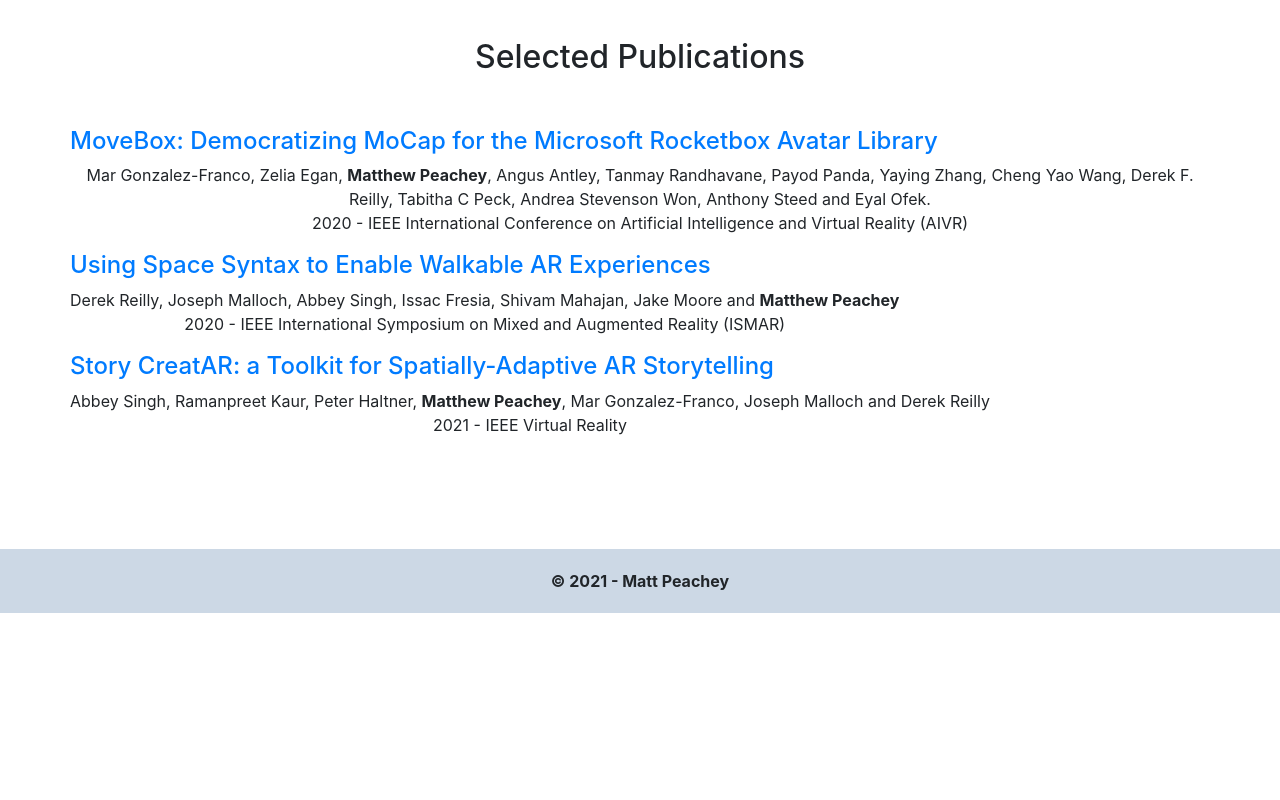
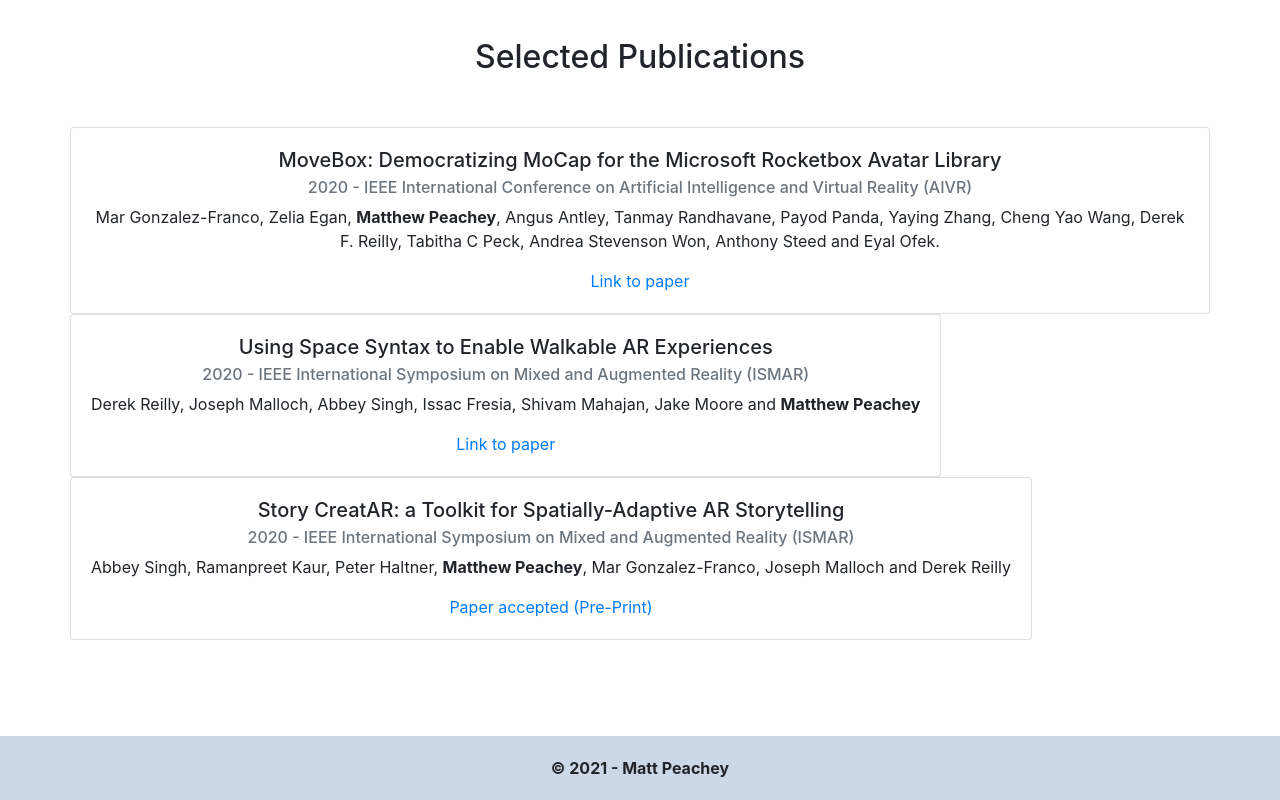
Before and after one commit to peacheym/PeacheyWeb, a React (Create React App) app: page /research in a window 1280 px wide. Shown: the part 534-1334 px from the top of the page. Before the commit the page ends 1147 px from the top, so only its background shows below. Built offline with nearby package versions, Linux system fonts and the light colour scheme.

Commit message:
Use cards for publications and update margins.

```diff
--- a/src/experience/Experience.js
+++ b/src/experience/Experience.js
@@ -13,7 +13,12 @@ class Experience extends Component {
         <h1 className="exph1">Work Experience</h1>
         <Row className="expRow" style={{ marginTop: "150px" }}>
           <Col md={4}>
-            <Image style={{ width: "60%" }} src={gem} alt="Image" rounded />
+            <Image
+              style={{ width: "60%", margin: "auto auto" }}
+              src={gem}
+              alt="Image"
+              rounded
+            />
           </Col>
           <Col md>
             <h2>Undergraduate Research Assistant</h2>
@@ -63,7 +68,12 @@ class Experience extends Component {
         </Row>
         <Row className="expRow" style={{ marginTop: "100px" }}>
           <Col md={4}>
-            <Image style={{ width: "60%" }} src={goc} alt="Image" rounded />
+            <Image
+              style={{ width: "60%", margin: "auto auto" }}
+              src={goc}
+              alt="Image"
+              rounded
+            />
           </Col>
           <Col md>
             <h2>Cyber Developer (Co-op)</h2>
@@ -105,7 +115,12 @@ class Experience extends Component {
 
         <Row className="expRow">
           <Col md={4}>
-            <Image style={{ width: "60%" }} src={ultra} alt="Image" rounded />
+            <Image
+              style={{ width: "60%", margin: "auto auto" }}
+              src={ultra}
+              alt="Image"
+              rounded
+            />
           </Col>
           <Col md={8}>
             <h2>Software Developer (Co-op)</h2>
@@ -148,7 +163,7 @@ class Experience extends Component {
           <Col md={4}>
             <Image
               className="dalLogo"
-              style={{ width: "60%" }}
+              style={{ width: "60%", margin: "auto auto" }}
               src={dal}
               alt="Image"
               rounded
--- a/src/experience/Research.js
+++ b/src/experience/Research.js
@@ -1,5 +1,5 @@
 import React, { Component } from "react";
-import { Container, Row } from "react-bootstrap";
+import { Container, Row, Card } from "react-bootstrap";
 import "../App.css";
 
 class Research extends Component {
@@ -36,50 +36,71 @@ class Research extends Component {
 
         <h2 className="exph2">Selected Publications</h2>
         <Row>
-          <h4>
-            <a href="https://www.microsoft.com/en-us/research/publication/movebox-democratizing-mocap-for-the-microsoft-rocketbox-avatar-library/">
+          <Card>
+            <Card.Body>
+              <Card.Title>
                 MoveBox: Democratizing MoCap for the Microsoft Rocketbox Avatar
                 Library
-            </a>
-          </h4>
-          <p>
-            Mar Gonzalez-Franco, Zelia Egan, <strong>Matthew Peachey</strong>,
-            Angus Antley, Tanmay Randhavane, Payod Panda, Yaying Zhang, Cheng
-            Yao Wang, Derek F. Reilly, Tabitha C Peck, Andrea Stevenson Won,
-            Anthony Steed and Eyal Ofek.
-            <br></br>
-            2020 - IEEE International Conference on Artificial Intelligence and
-            Virtual Reality (AIVR)
-          </p>
+              </Card.Title>
+              <Card.Subtitle className="mb-2 text-muted">
+                2020 - IEEE International Conference on Artificial Intelligence
+                and Virtual Reality (AIVR)
+              </Card.Subtitle>
+              <Card.Text>
+                Mar Gonzalez-Franco, Zelia Egan,{" "}
+                <strong>Matthew Peachey</strong>, Angus Antley, Tanmay
+                Randhavane, Payod Panda, Yaying Zhang, Cheng Yao Wang, Derek F.
+                Reilly, Tabitha C Peck, Andrea Stevenson Won, Anthony Steed and
+                Eyal Ofek.
+              </Card.Text>
+              <Card.Link href="https://www.microsoft.com/en-us/research/publication/movebox-democratizing-mocap-for-the-microsoft-rocketbox-avatar-library/">
+                Link to paper
+              </Card.Link>
+            </Card.Body>
+          </Card>
         </Row>
 
         <Row>
-          <h4>
-            <a href="https://ieeexplore.ieee.org/document/9288424">
+          <Card>
+            <Card.Body>
+              <Card.Title>
                 Using Space Syntax to Enable Walkable AR Experiences
-            </a>
-          </h4>
-          <p>
+              </Card.Title>
+              <Card.Subtitle className="mb-2 text-muted">
+                2020 - IEEE International Symposium on Mixed and Augmented
+                Reality (ISMAR)
+              </Card.Subtitle>
+              <Card.Text>
                 Derek Reilly, Joseph Malloch, Abbey Singh, Issac Fresia, Shivam
                 Mahajan, Jake Moore and <strong>Matthew Peachey</strong>
-            <br></br>
-            2020 - IEEE International Symposium on Mixed and Augmented Reality
-            (ISMAR)
-          </p>
+              </Card.Text>
+              <Card.Link href="https://ieeexplore.ieee.org/document/9288424">
+                Link to paper
+              </Card.Link>
+            </Card.Body>
+          </Card>
         </Row>
 
         <Row>
-          <h4>
-            <a href="https://mattpeachey.ca/research">
-              Story CreatAR: a Toolkit for Spatially-Adaptive AR Storytelling
-            </a>
-          </h4>
-          <p>
+          <Card>
+            <Card.Body>
+              <Card.Title>
+                Story CreatAR: a Toolkit for Spatially-Adaptive AR Storytelling{" "}
+              </Card.Title>
+              <Card.Subtitle className="mb-2 text-muted">
+                2020 - IEEE International Symposium on Mixed and Augmented
+                Reality (ISMAR)
+              </Card.Subtitle>
+              <Card.Text>
                 Abbey Singh, Ramanpreet Kaur, Peter Haltner,{" "}
                 <strong>Matthew Peachey</strong>, Mar Gonzalez-Franco, Joseph
                 Malloch and Derek Reilly
-            <br></br>2021 - IEEE Virtual Reality
-          </p>
+              </Card.Text>
+              <Card.Link href="https://mattpeachey.ca/research">
+                Paper accepted (Pre-Print)
+              </Card.Link>
+            </Card.Body>
+          </Card>
         </Row>
         <br></br>
         <br></br>
--- a/src/experience/Volunteer.js
+++ b/src/experience/Volunteer.js
@@ -16,7 +16,7 @@ class Volunteer extends Component {
           <Col md={4}>
             <Image
               className="dalLogo"
-              style={{ width: "60%" }}
+              style={{ width: "60%", margin: "auto auto" }}
               src={dal}
               alt="Image"
               rounded
@@ -68,7 +68,7 @@ class Volunteer extends Component {
           <Col md={4}>
             <Image
               className="funsportsLogo"
-              style={{ width: "60%" }}
+              style={{ width: "60%", margin: "auto auto" }}
               src={funsports}
               alt="Image"
               rounded
@@ -108,7 +108,7 @@ class Volunteer extends Component {
           <Col md={4}>
             <Image
               className="dalLogo"
-              style={{ width: "60%" }}
+              style={{ width: "60%", margin: "auto auto" }}
               src={dal}
               alt="Image"
               rounded
```
Lines whose indentation alone changed are shown as unchanged.
